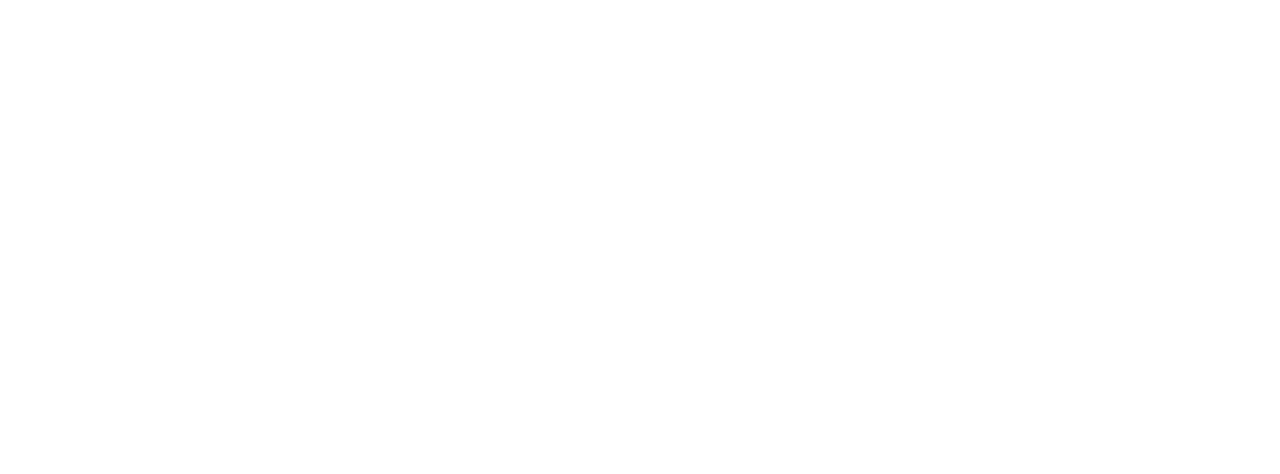
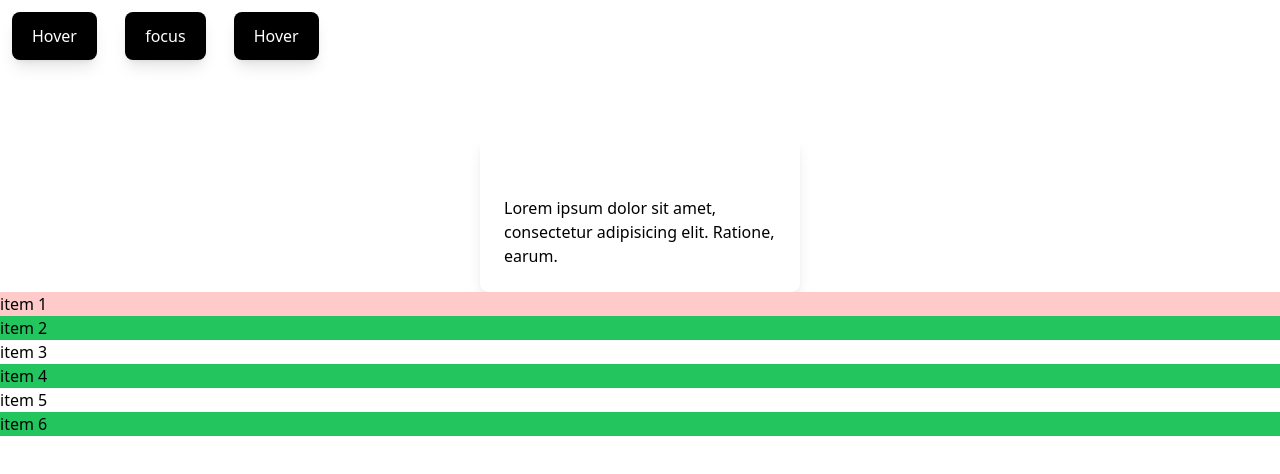
Before and after one commit to ReactRay/Tailwind-css-practice, a plain HTML site: page 10-interactivity/index.html in a window 1280 px wide. Drawn offline with nearby package versions, Linux system fonts and the light colour scheme.

Commit message:
finish basics and fundementals

```diff
--- a/10-interactivity/index.html
+++ b/10-interactivity/index.html
@@ -9,14 +9,48 @@
   </head>
   <body>
     <!-- Hover State Styling -->
+    <button
+      class="bg-black text-white py-3 px-5 rounded-lg m-3 shadow-lg hover:bg-white hover:text-black transition duration-300 ease-in-out"
+    >
+      Hover
+    </button>
+    <button
+      class="bg-black text-white py-3 px-5 rounded-lg m-3 shadow-lg focus:bg-green-500 focus:text-black transition duration-300 ease-in-out"
+    >
+      focus
+    </button>
+    <button
+      class="bg-black text-white py-3 px-5 rounded-lg m-3 shadow-lg active:bg-orange-500 active:text-slate-900 transition duration-300 ease-in-out"
+    >
+      Hover
+    </button>
 
     <!-- Focus State Styling -->
 
-    <!-- Active State Styling -->
-
-    <!-- Styling based on parent state -->
+    <a
+      href=""
+      class="group block max-w-xs mx-auto rounded-lg p-6 bg-white shadow-lg space-y-3 mt-16 hover:bg-sky-500 transition duration-300 ease-in-out"
+    >
+      <h3
+        class="opacity-0 group-hover:text-white group-hover:opacity-100 transition"
+      >
+        Card Title
+      </h3>
+      <p>
+        Lorem ipsum dolor sit amet, consectetur adipisicing elit. Ratione,
+        earum.
+      </p>
+    </a>
 
     <!-- Pseudo Classes -->
+    <ul>
+      <li class="first:bg-red-200 even:bg-green-500">item 1</li>
+      <li class="first:bg-red-200 even:bg-green-500">item 2</li>
+      <li class="first:bg-red-200 even:bg-green-500">item 3</li>
+      <li class="first:bg-red-200 even:bg-green-500">item 4</li>
+      <li class="first:bg-red-200 even:bg-green-500">item 5</li>
+      <li class="first:bg-red-200 even:bg-green-500">item 6</li>
+    </ul>
 
     <!-- Appearance -->
     <!-- Use appearance-none to reset any browser specific styling on an element. This utility is often used when creating custom form components. -->
```
Also changed, not shown: 11-breakpoints/index.html (+13 -1 lines), 16-animation/index.html (+12 -1 lines).
